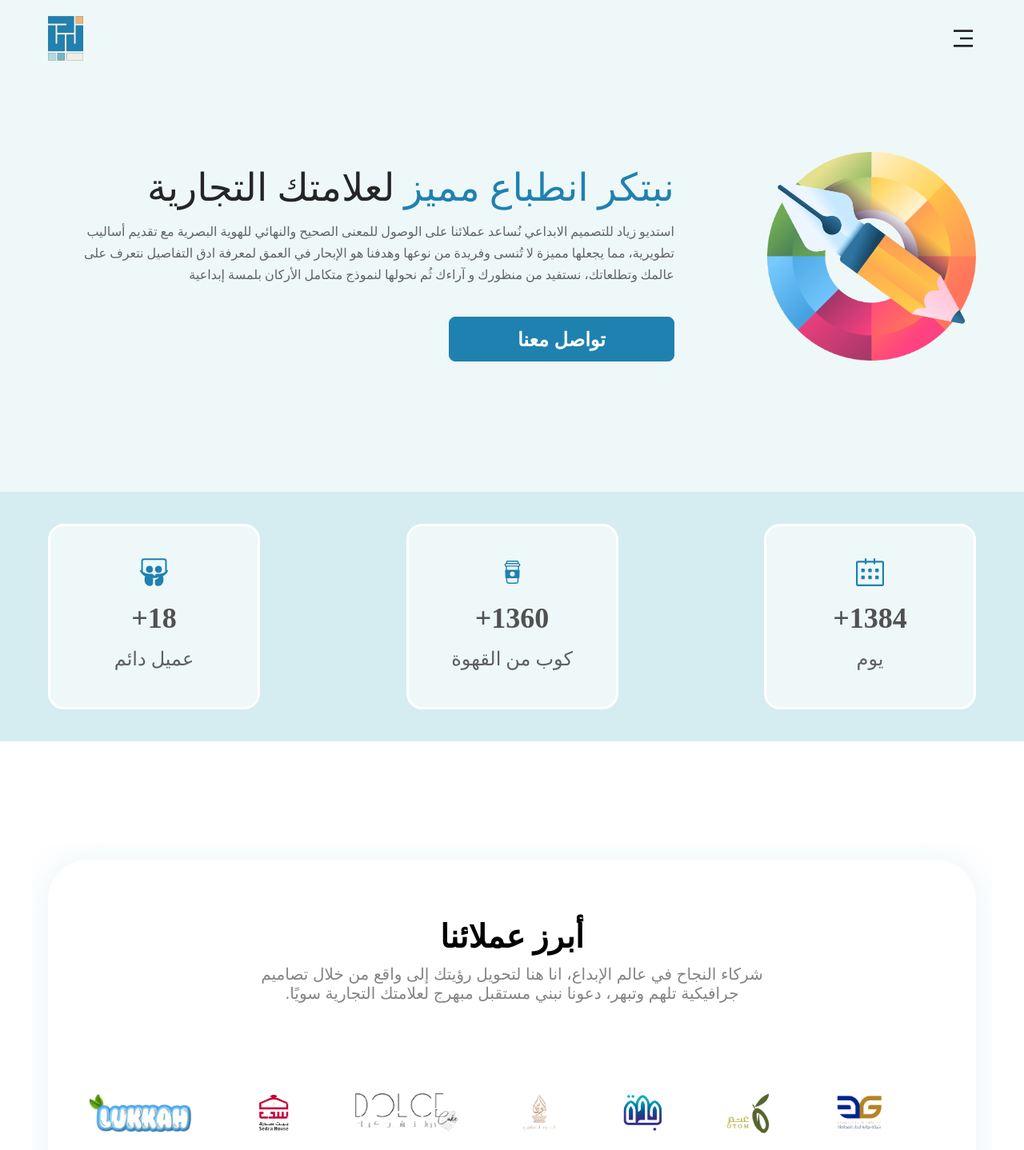
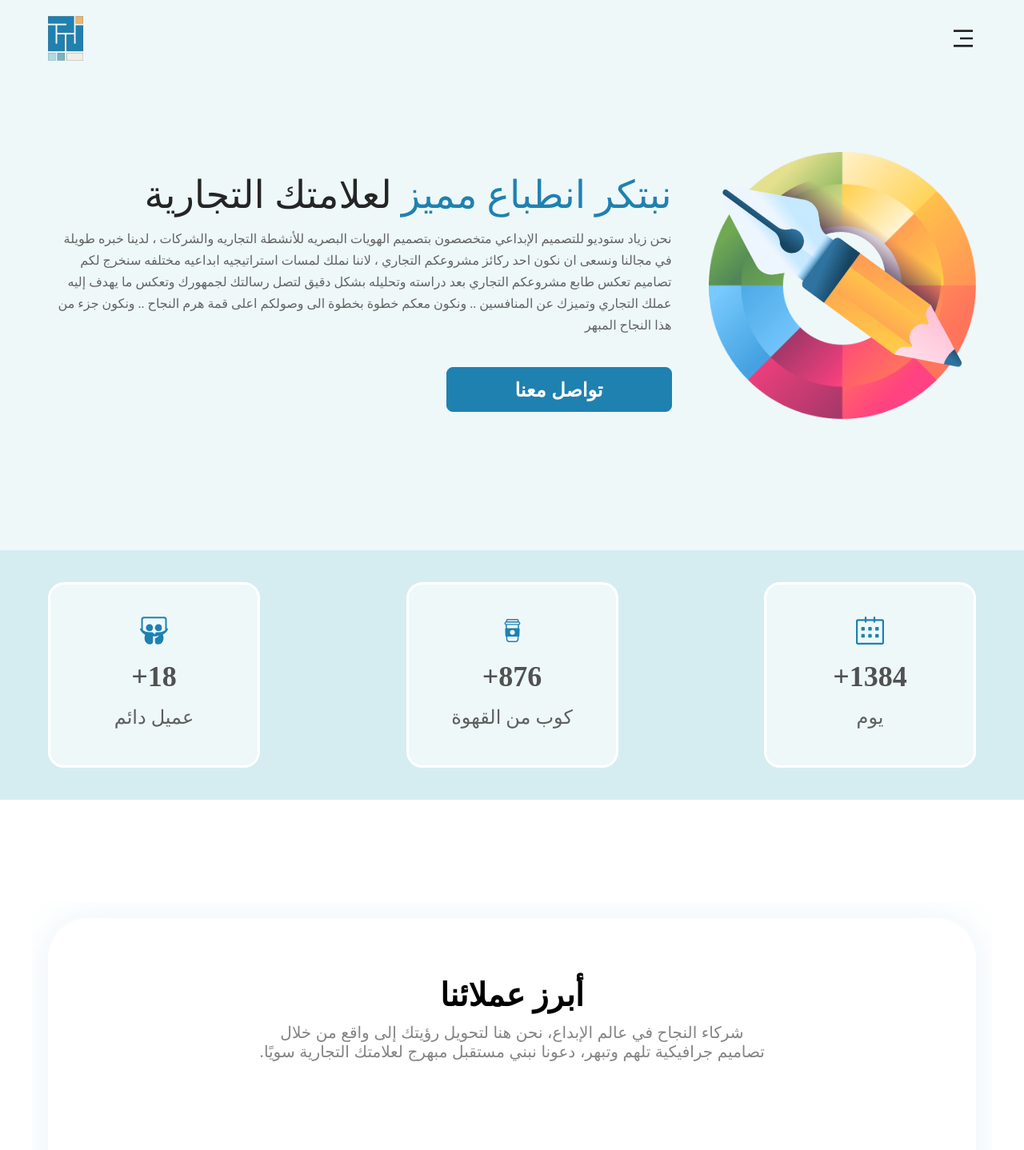
Before and after one commit to HebaMusleh/ziad-studio, a React (Create React App) app: page / in a window 1280 px wide. Shown: the top 1438 px of the page at 80% size. Built offline with nearby package versions, Linux system fonts and the light colour scheme; a web font is replaced by a local one.

Commit message:
hero section edited

```diff
--- a/src/mock/ar.json
+++ b/src/mock/ar.json
@@ -20,7 +20,7 @@
       "leadingCustomer": "أبرز عملائنا",
       "work": "أعمالنا",
       "workDesc": "أضف لمسة سحرية إلى عالم علامتنا التجارية مع مصمم جرافيك مبدع، لنرتقي بتصاميمنا إلى مستوى جديد من الإبداع والإبهار ",
-      "descLeading": "شركاء النجاح في عالم الإبداع، انا هنا لتحويل رؤيتك إلى واقع من خلال تصاميم جرافيكية تلهم وتبهر، دعونا نبني مستقبل مبهرج لعلامتك التجارية سويًا.",
+      "descLeading": "شركاء النجاح في عالم الإبداع، نحن هنا لتحويل رؤيتك إلى واقع من خلال تصاميم جرافيكية تلهم وتبهر، دعونا نبني مستقبل مبهرج لعلامتك التجارية سويًا.",
       "workTitle": "نبتكر انطباع مميز لعلامتك التجارية",
       "workpageDescription": "زياد استديو تصميم ابداعي متخصصين بتصميم الشعارات والهوية البصرية، تصميم التعبئة والتغليف وإنتاج فيديوهات الموشن جرافيك، نصمم بشكل استراتيجي وابداعي؛ لتوصل رسالتك لجمهورك وتعكس ما يهدف إليه عملك التجاري وتميزك عن المنافسين و تتمتع بمظهر مميز",
       "footer": "حقوق الطبع محفوظة © 2023 لدى",
--- a/src/mock/en.json
+++ b/src/mock/en.json
@@ -18,7 +18,7 @@
       "cup": "cup of coffee",
       "customrs": "regular customer",
       "leadingCustomer": "Our Leading Customers",
-      "descLeading": "Our most outstanding customers in the world of creativity, I am here to turn your vision into reality through graphic designs that inspire and dazzle, let's build a showy future for your brand together.",
+      "descLeading": "Our most outstanding customers in the world of creativity, we are here to turn your vision into reality through graphic designs that inspire and dazzle, let's build a showy future for your brand together.",
       "work": "our work",
       "workDesc": "Add a magical touch to our brand world with an iconic graphic designer, bringing our designs together to a new level of creativity and dazzlement.",
       "workTitle": "We create a distinctive impression of your brand",
--- a/src/pages/Home/Ads/index.jsx
+++ b/src/pages/Home/Ads/index.jsx
@@ -20,7 +20,7 @@ const Ads = () => {
             <Container>
                 <motion.div className="card-container" variants={fadeIn("right", "tween", 0.2, 1)}>
                     <Card icons={<SlCalender />} num="1760" title={t('day')} />
-                    <Card icons={<CiCoffeeCup />} num="1360" title={t('cup')} />
+                    <Card icons={<CiCoffeeCup />} num="876" title={t('cup')} />
                     <Card icons={<SiSlideshare />} num="18" title={t('customrs')} />
                 </motion.div>
             </Container>
--- a/src/pages/Home/Hero/index.jsx
+++ b/src/pages/Home/Hero/index.jsx
@@ -49,7 +49,7 @@ const Hero = () => {
                             {t('heroTitle')} <span>{t('heroSpan')}</span>
                         </h1>
                         <p>
-                            {t('hero')}
+                            {t('About')}
                         </p>
                         <button onClick={openModal}>{t('contactUS')}</button>
                     </motion.span>
--- a/src/pages/Home/Hero/style.js
+++ b/src/pages/Home/Hero/style.js
@@ -6,7 +6,7 @@ export const HeroStyle = styled.div`
   .container-hero {
     display: flex;
     align-items: center;
-    gap: 10%;
+    gap: 4%;
     @media (max-width: 768px) {
       flex-direction: column;
     }
@@ -16,7 +16,7 @@ export const HeroStyle = styled.div`
     }
 
     .left-side {
-      flex-basis: 60%;
+      flex-basis: 30%;
       position: relative;
       img {
         width: 100%;
@@ -41,6 +41,7 @@ export const HeroStyle = styled.div`
       }
     }
     .right-side {
+      flex-basis:70%;
       h1 {
         font-size: 	3rem;
         font-weight: 500;
```
